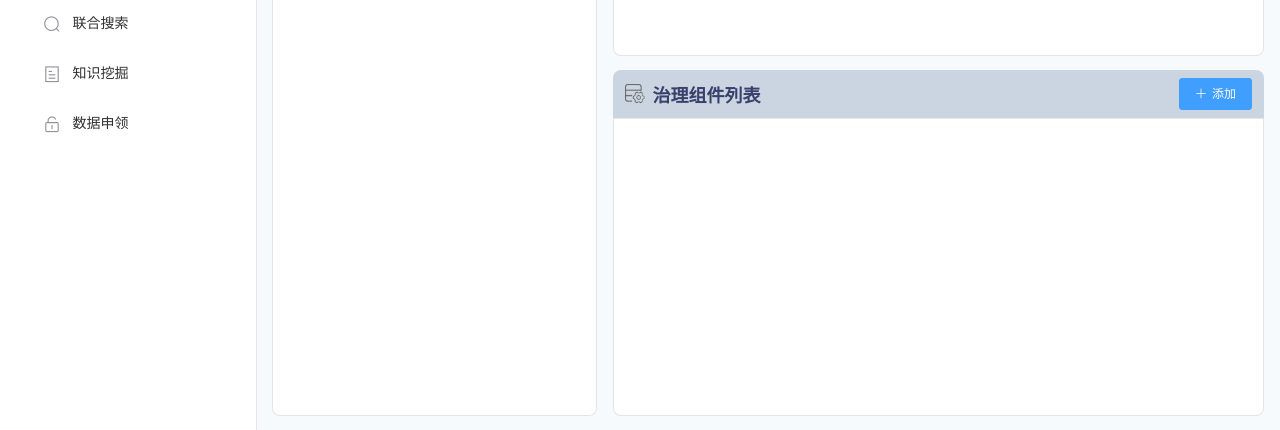
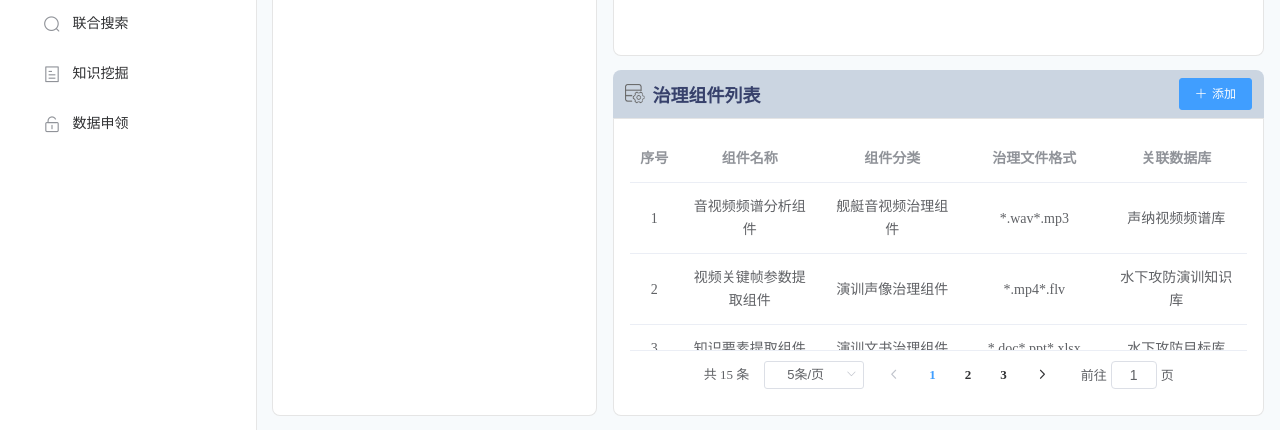
Before and after one commit to fireworks99/data-govern, a Vue app: page /govern/algo-manage in a window 1280 px wide. Shown: the part 370-800 px from the top of the page. Built offline with nearby package versions, Linux system fonts and the light colour scheme; what @wanglin1994/simple-flow-chart would draw is missing.

Commit message:
治理组件列表

```diff
--- a/src/assets/data/base_data.json
+++ b/src/assets/data/base_data.json
@@ -1,17 +1,17 @@
 [
-  { "id": "D202306001", "title": "数据申领1", "filenum": 5, "filetype": "1", "errorcause": "文件格式不支持", "stage": "1", "platform": "1", "status": "1", "filename": "📄演训文档1.doc", "format": "DOC", "size": "2.4MB", "uploadTime": "2023-07-25 09:30", "component": "1" },
-  { "id": "D202306002", "title": "数据申领2", "filenum": 3, "filetype": "1", "errorcause": "内容解析失败", "stage": "2", "platform": "1", "status": "1", "filename": "📊演训文档1.xlsx", "format": "XLSX", "size": "1.8MB", "uploadTime": "2023-07-25 08:15", "component": "2" },
-  { "id": "D202306003", "title": "数据申领3", "filenum": 2, "filetype": "2", "errorcause": "音视频质量过低", "stage": "3", "platform": "2", "status": "2", "filename": "🖼️图片文件.JPG", "format": "JPG", "size": "3.2MB", "uploadTime": "2023-07-25 07:45", "component": "3" },
-  { "id": "D202306004", "title": "数据申领4", "filenum": 1, "filetype": "1", "errorcause": "索引构建异常", "stage": "1", "platform": "1", "status": "1", "filename": "🎵音视频1.MP4", "format": "MP4", "size": "15.7MB", "uploadTime": "2023-07-25 06:20", "component": "" },
-  { "id": "D202306005", "title": "数据申领5", "filenum": 2, "filetype": "2", "errorcause": "视频编码不支持", "stage": "2", "platform": "1", "status": "1", "filename": "📊演训文档2.xlsx", "format": "XLSX", "size": "3.2MB", "uploadTime": "2023-07-25 05:10", "component": "1" },
-  { "id": "D202306006", "title": "数据申领6", "filenum": 3, "filetype": "1", "errorcause": "文件格式不支持", "stage": "3", "platform": "2", "status": "3", "filename": "📄演训文档3.doc", "format": "DOC", "size": "21.4MB", "uploadTime": "2023-07-25 09:30", "component": "1" },
-  { "id": "D202306007", "title": "数据申领7", "filenum": 4, "filetype": "1", "errorcause": "内容解析失败", "stage": "1", "platform": "1", "status": "1", "filename": "📊演训文档4.xlsx", "format": "XLSX", "size": "11.8MB", "uploadTime": "2023-07-25 08:15", "component": "2" },
-  { "id": "D202306008", "title": "数据申领8", "filenum": 7, "filetype": "2", "errorcause": "音视频质量过低", "stage": "2", "platform": "2", "status": "3", "filename": "🖼️图片文件2.JPG", "format": "JPG", "size": "13.2MB", "uploadTime": "2023-07-25 07:45", "component": "3" },
-  { "id": "D202306009", "title": "数据申领9", "filenum": 8, "filetype": "1", "errorcause": "索引构建异常", "stage": "3", "platform": "1", "status": "1", "filename": "🎵音视频2.MP4", "format": "MP4", "size": "1.7MB", "uploadTime": "2023-07-25 06:20", "component": "" },
-  { "id": "D202306010", "title": "数据申领10", "filenum": 5, "filetype": "2", "errorcause": "文件格式不支持", "stage": "1", "platform": "3", "status": "2", "filename": "📊演训文档5.xlsx", "format": "XLSX", "size": "32.2MB", "uploadTime": "2023-07-25 05:10", "component": "1" },
-  { "id": "D202306011", "title": "数据申领11", "filenum": 3, "filetype": "2", "errorcause": "视频编码不支持", "stage": "2", "platform": "1", "status": "1", "filename": "📄演训文档6.doc", "format": "DOC", "size": "10.4MB", "uploadTime": "2023-07-25 09:30", "component": "1" },
-  { "id": "D202306012", "title": "数据申领12", "filenum": 2, "filetype": "2", "errorcause": "音视频质量过低", "stage": "3", "platform": "1", "status": "2", "filename": "📊演训文档7.xlsx", "format": "XLSX", "size": "11.8MB", "uploadTime": "2023-07-25 08:15", "component": "2" },
-  { "id": "D202306013", "title": "数据申领13", "filenum": 5, "filetype": "1", "errorcause": "文件格式不支持", "stage": "1", "platform": "2", "status": "1", "filename": "🖼️图片文件3.JPG", "format": "JPG", "size": "3.29MB", "uploadTime": "2023-07-25 07:45", "component": "3" },
-  { "id": "D202306014", "title": "数据申领14", "filenum": 1, "filetype": "1", "errorcause": "索引构建异常", "stage": "2", "platform": "1", "status": "3", "filename": "🎵音视频3.MP4", "format": "MP4", "size": "15.57MB", "uploadTime": "2023-07-25 06:20", "component": "" },
-  { "id": "D202306015", "title": "数据申领15", "filenum": 5, "filetype": "2", "errorcause": "视频编码不支持", "stage": "3", "platform": "1", "status": "1", "filename": "📊演训文档8.xlsx", "format": "XLSX", "size": "3.62MB", "uploadTime": "2023-07-25 05:10", "component": "1" }
+  { "id": "D202306001", "name": "音视频频谱分析组件", "type": "1", "multiformat": "*.wav*.mp3", "db": "1", "title": "数据申领1", "filenum": 5, "filetype": "1", "errorcause": "文件格式不支持", "stage": "1", "platform": "1", "status": "1", "filename": "📄演训文档1.doc", "format": "DOC", "size": "2.4MB", "uploadTime": "2023-07-25 09:30", "component": "1" },
+  { "id": "D202306002", "name": "视频关键帧参数提取组件", "type": "3", "multiformat": "*.mp4*.flv", "db": "2", "title": "数据申领2", "filenum": 3, "filetype": "1", "errorcause": "内容解析失败", "stage": "2", "platform": "1", "status": "1", "filename": "📊演训文档1.xlsx", "format": "XLSX", "size": "1.8MB", "uploadTime": "2023-07-25 08:15", "component": "2" },
+  { "id": "D202306003", "name": "知识要素提取组件", "type": "2", "multiformat": "*.doc*.ppt*.xlsx", "db": "3", "title": "数据申领3", "filenum": 2, "filetype": "2", "errorcause": "音视频质量过低", "stage": "3", "platform": "2", "status": "2", "filename": "🖼️图片文件.JPG", "format": "JPG", "size": "3.2MB", "uploadTime": "2023-07-25 07:45", "component": "3" },
+  { "id": "D202306004", "name": "关键时间提取组件", "type": "1", "multiformat": "*.jpg*.png", "db": "4", "title": "数据申领4", "filenum": 1, "filetype": "1", "errorcause": "索引构建异常", "stage": "1", "platform": "1", "status": "1", "filename": "🎵音视频1.MP4", "format": "MP4", "size": "15.7MB", "uploadTime": "2023-07-25 06:20", "component": "" },
+  { "id": "D202306005", "name": "图片文本检测组件", "type": "1", "multiformat": "*.wav*.mp3", "db": "3", "title": "数据申领5", "filenum": 2, "filetype": "2", "errorcause": "视频编码不支持", "stage": "2", "platform": "1", "status": "1", "filename": "📊演训文档2.xlsx", "format": "XLSX", "size": "3.2MB", "uploadTime": "2023-07-25 05:10", "component": "1" },
+  { "id": "D202306006", "name": "音视频频谱分析组件2", "type": "1", "multiformat": "*.wav*.mp3", "db": "2", "title": "数据申领6", "filenum": 3, "filetype": "1", "errorcause": "文件格式不支持", "stage": "3", "platform": "2", "status": "3", "filename": "📄演训文档3.doc", "format": "DOC", "size": "21.4MB", "uploadTime": "2023-07-25 09:30", "component": "1" },
+  { "id": "D202306007", "name": "视频关键帧参数提取组件2", "type": "3", "multiformat": "*.wav*.mp3", "db": "1", "title": "数据申领7", "filenum": 4, "filetype": "1", "errorcause": "内容解析失败", "stage": "1", "platform": "1", "status": "1", "filename": "📊演训文档4.xlsx", "format": "XLSX", "size": "11.8MB", "uploadTime": "2023-07-25 08:15", "component": "2" },
+  { "id": "D202306008", "name": "音视频频谱分析组件6", "type": "1", "multiformat": "*.wav*.mp3", "db": "2", "title": "数据申领8", "filenum": 7, "filetype": "2", "errorcause": "音视频质量过低", "stage": "2", "platform": "2", "status": "3", "filename": "🖼️图片文件2.JPG", "format": "JPG", "size": "13.2MB", "uploadTime": "2023-07-25 07:45", "component": "3" },
+  { "id": "D202306009", "name": "知识要素提取组件2", "type": "2", "multiformat": ".doc*.ppt*.xlsx", "db": "3", "title": "数据申领9", "filenum": 8, "filetype": "1", "errorcause": "索引构建异常", "stage": "3", "platform": "1", "status": "1", "filename": "🎵音视频2.MP4", "format": "MP4", "size": "1.7MB", "uploadTime": "2023-07-25 06:20", "component": "" },
+  { "id": "D202306010", "name": "音视频频谱分析组件3", "type": "1", "multiformat": "*.wav*.mp3", "db": "4", "title": "数据申领10", "filenum": 5, "filetype": "2", "errorcause": "文件格式不支持", "stage": "1", "platform": "3", "status": "2", "filename": "📊演训文档5.xlsx", "format": "XLSX", "size": "32.2MB", "uploadTime": "2023-07-25 05:10", "component": "1" },
+  { "id": "D202306011", "name": "视频关键帧参数提取组件3", "type": "1", "multiformat": "*.wav*.mp3", "db": "3", "title": "数据申领11", "filenum": 3, "filetype": "2", "errorcause": "视频编码不支持", "stage": "2", "platform": "1", "status": "1", "filename": "📄演训文档6.doc", "format": "DOC", "size": "10.4MB", "uploadTime": "2023-07-25 09:30", "component": "1" },
+  { "id": "D202306012", "name": "知识要素提取组件3", "type": "2", "multiformat": ".doc*.ppt*.xlsx", "db": "2", "title": "数据申领12", "filenum": 2, "filetype": "2", "errorcause": "音视频质量过低", "stage": "3", "platform": "1", "status": "2", "filename": "📊演训文档7.xlsx", "format": "XLSX", "size": "11.8MB", "uploadTime": "2023-07-25 08:15", "component": "2" },
+  { "id": "D202306013", "name": "音视频频谱分析组件4", "type": "1", "multiformat": "*.wav*.mp3", "db": "1", "title": "数据申领13", "filenum": 5, "filetype": "1", "errorcause": "文件格式不支持", "stage": "1", "platform": "2", "status": "1", "filename": "🖼️图片文件3.JPG", "format": "JPG", "size": "3.29MB", "uploadTime": "2023-07-25 07:45", "component": "3" },
+  { "id": "D202306014", "name": "视频关键帧参数提取组件4", "type": "3", "multiformat": "*.wav*.mp3", "db": "2", "title": "数据申领14", "filenum": 1, "filetype": "1", "errorcause": "索引构建异常", "stage": "2", "platform": "1", "status": "3", "filename": "🎵音视频3.MP4", "format": "MP4", "size": "15.57MB", "uploadTime": "2023-07-25 06:20", "component": "" },
+  { "id": "D202306015", "name": "音视频频谱分析组件5", "type": "1", "multiformat": "*.wav*.mp3", "db": "3", "title": "数据申领15", "filenum": 5, "filetype": "2", "errorcause": "视频编码不支持", "stage": "3", "platform": "1", "status": "1", "filename": "📊演训文档8.xlsx", "format": "XLSX", "size": "3.62MB", "uploadTime": "2023-07-25 05:10", "component": "1" }
 ]
--- a/src/components/SFCNodeContent.vue
+++ b/src/components/SFCNodeContent.vue
@@ -27,9 +27,9 @@
 export default {
   name: 'SFCNodeContent',
   props: ['data'],
-  mounted() {
-    console.log(this.data);
-  },
+  // mounted() {
+  //   console.log(this.data);
+  // },
   methods: {
     hexToRgba(hex, alpha) {
       if (!hex) hex = "#dedede";
--- a/src/views/govern/AlgoManage.vue
+++ b/src/views/govern/AlgoManage.vue
@@ -20,8 +20,8 @@
 
             <div class="flow-wrapper" ref="flowWrapper">
 
-              <SimpleFlowChart ref="simpleFlowChart" v-model="flowData"
-                :showScaleBar="false" vertical background="#f7f7f7"/>
+              <SimpleFlowChart ref="simpleFlowChart" v-model="flowData" :showScaleBar="false" vertical
+                background="#f7f7f7" />
 
               <div class="toolbar">
                 <button @click="toggleFullscreen">
@@ -39,6 +39,32 @@
           <template slot="right">
             <el-button type="primary" icon="el-icon-plus" size="small">添加</el-button>
           </template>
+
+          <div style="padding: 16px;height: 100%;box-sizing: border-box;">
+            <div class="table_wrapper">
+              <el-table :data="tableData" style="width: 100%" height="100%" v-loading="loading">
+                <el-table-column type="index" label="序号" align="center"></el-table-column>
+                <el-table-column prop="name" label="组件名称" align="center"></el-table-column>
+                <el-table-column label="组件分类" align="center">
+                  <template slot-scope="scope">
+                    {{ componentMap[scope.row.type] }}
+                  </template>
+                </el-table-column>
+                <el-table-column prop="multiformat" label="治理文件格式" align="center"></el-table-column>
+                <el-table-column label="关联数据库" align="center">
+                  <template slot-scope="scope">
+                    {{ dbMap[scope.row.db] || '' }}
+                  </template>
+                </el-table-column>
+              </el-table>
+            </div>
+
+            <div class="flex_center" style="height: 48px;">
+              <el-pagination :current-page="currentPage" :page-size="pageSize" :page-sizes="[5, 10, 15, 20]"
+                layout="total, sizes, prev, pager, next, jumper" :total="total" @size-change="handleSizeChange"
+                @current-change="handleCurrentChange" />
+            </div>
+          </div>
         </PanelLayout>
       </div>
     </div>
@@ -47,6 +73,7 @@
 
 <script>
 import PanelLayout from '@/components/PanelLayout.vue';
+import { queryDataByCondition } from '@/api';
 
 export default {
   name: 'AlgoManage',
@@ -100,13 +127,30 @@ export default {
           ]
         },
         { id: 'endEvent', type: 'end', title: '结束' }
-      ]
+      ],
+      tableData: [],
+      currentPage: 1,
+      pageSize: 5,
+      total: 0,
+      loading: false,
+      dbMap: {
+        '1': '声纳视频频谱库',
+        '2': '水下攻防演训知识库',
+        '3': '水下攻防目标库',
+        '4': '水下攻防全文检索库'
+      },
+      componentMap: {
+        '1': '舰艇音视频治理组件',
+        '2': '演训文书治理组件',
+        '3': '演训声像治理组件',
+      }
     }
   },
   mounted() {
     document.addEventListener('fullscreenchange', () => {
       this.isFullscreen = !!document.fullscreenElement;
     });
+    this.getTableData();
   },
   beforeDestroy() {
     window.removeEventListener('resize', this.fitFlowChart);
@@ -118,7 +162,31 @@ export default {
       } else {
         document.exitFullscreen();
       }
-    }
+    },
+    handleSizeChange(val) {
+      console.log(`每页 ${val} 条`);
+      this.pageSize = val;
+      this.getTableData();
+    },
+    handleCurrentChange(val) {
+      console.log(`当前页: ${val}`);
+      this.currentPage = val;
+      this.getTableData();
+    },
+    getTableData() {
+      this.loading = true;
+      queryDataByCondition({
+        pageSize: this.pageSize,
+        pageNum: this.currentPage
+      }).then(res => {
+        this.loading = false;
+        if (res.status === 200) {
+          this.tableData = res.data.list;
+          // this.tableData = [];//暂无数据
+          this.total = res.data.total;
+        }
+      })
+    },
   }
 }
 </script>
@@ -161,6 +229,12 @@ export default {
 
     .bottom {
       flex: 1;
+      min-height: 0;
+
+      .table_wrapper {
+        height: calc(100% - 48px);
+        overflow-y: auto;
+      }
     }
   }
 
```
